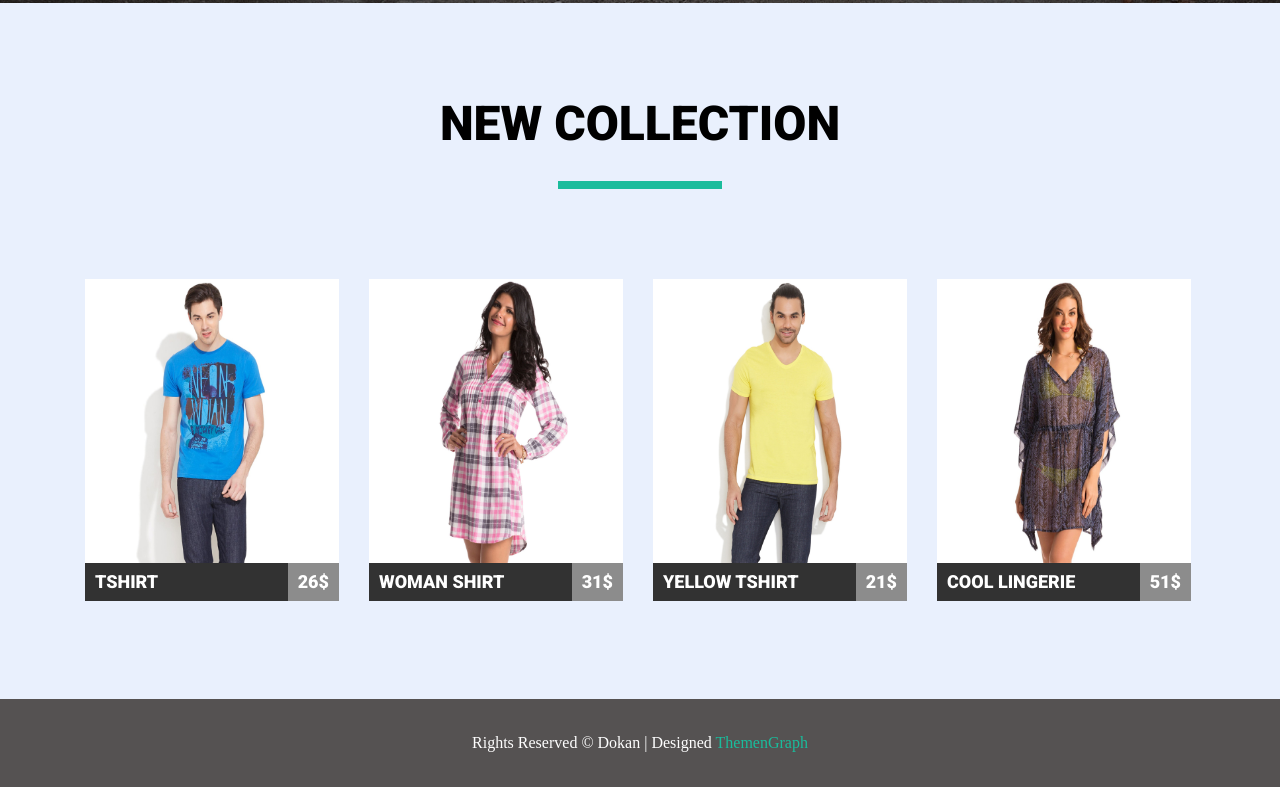
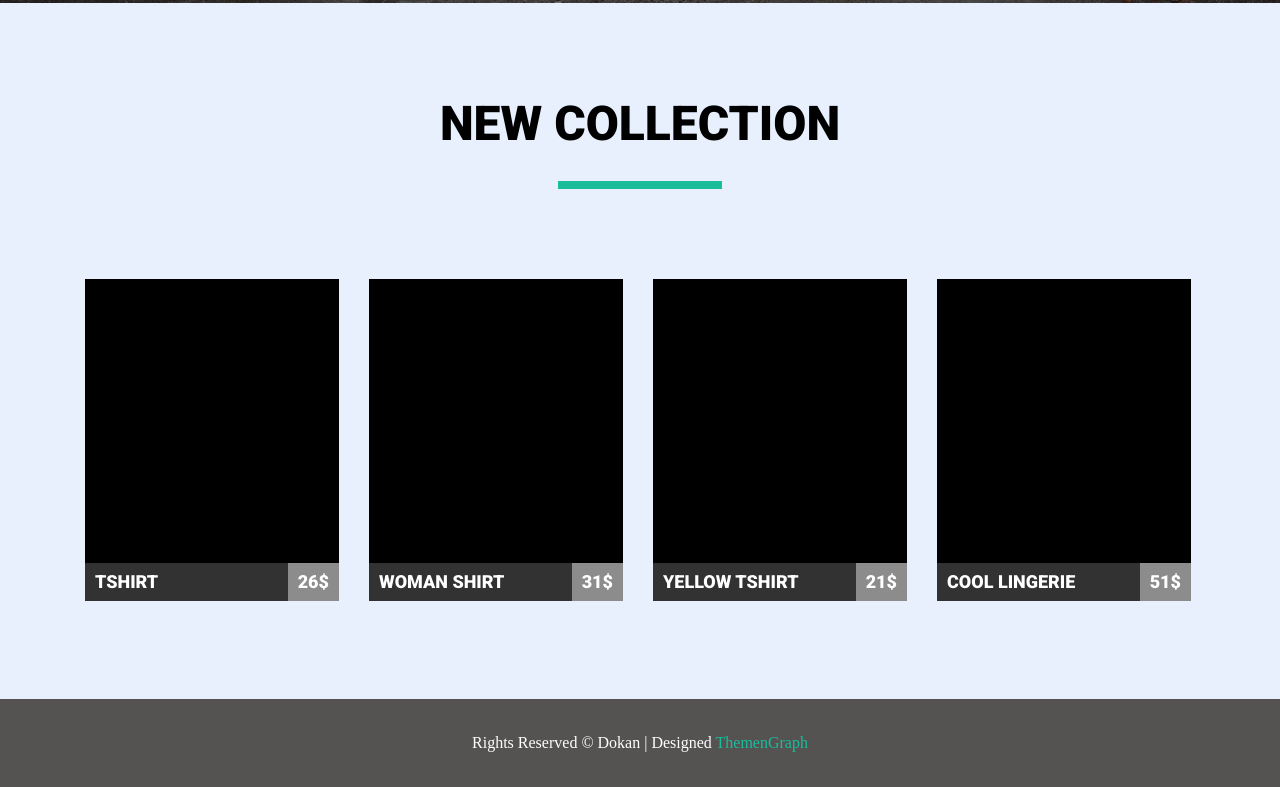
Before and after one commit to petrychuk10/petrychuk10.github.io, a plain HTML site: page homework-05/index.html in a window 1280 px wide. Shown: the part 702-1489 px from the top of the page. Drawn offline with nearby package versions, Linux system fonts and the light colour scheme.

Commit message:
Update styles.css

```diff
--- a/homework-05/css/styles.css
+++ b/homework-05/css/styles.css
@@ -219,7 +219,7 @@ margin-right: 0;
     left: 0;
     width: 100%;
     height: 100%;
-    background-color:rgb(0, 0, 0,);
+    background:rgb(0, 0, 0);
 }
 
 .new_collection_list_item_photo_submenu:hover::before{
@@ -229,7 +229,7 @@ margin-right: 0;
     left: 0;
     width: 100%;
     height: 100%;
-    background:rgba(0, 0, 0,0.549);
+    background:rgba(0, 0, 0, 0.549);
     background-clip: padding-box;
     border: 10px solid rgba(255, 255, 255, 0.749) ;
 }
```
